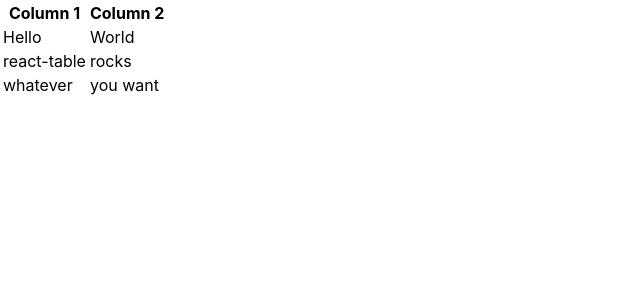
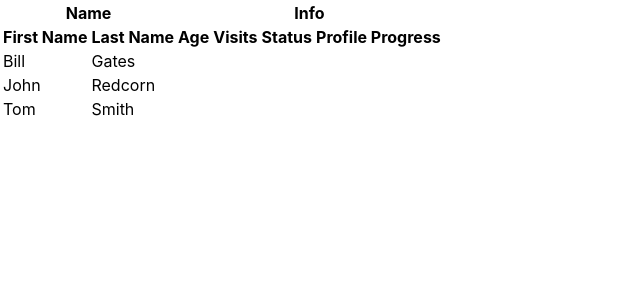
Before and after one commit to Elliotmrgn/User-Directory, a React (Create React App) app: page / in a window 1280 px wide. Shown: the top 300 px of the page, without its empty margins (0-640 px from the left). Built offline with nearby package versions, Linux system fonts and the light colour scheme.

Commit message:
added sorting

```diff
--- a/package.json
+++ b/package.json
@@ -9,7 +9,8 @@
     "react": "^16.13.1",
     "react-dom": "^16.13.1",
     "react-scripts": "3.4.1",
-    "react-table": "^7.2.2"
+    "react-table": "^7.2.2",
+    "styled-components": "^5.1.1"
   },
   "scripts": {
     "start": "react-scripts start",
--- a/src/App.js
+++ b/src/App.js
@@ -1,11 +1,9 @@
 import React from "react";
 import "./App.css";
 import Table from "./Components/Table";
-import Columns from "./utils/Columns";
-import Data from "./utils/Data";
 
 const App = () => {
-  return <Table columns={Columns} data={Data} />;
+  return <Table />;
 };
 
 export default App;
--- a/src/Components/Table.js
+++ b/src/Components/Table.js
@@ -1,35 +1,60 @@
 import React from "react";
-import { useTable } from "react-table";
+import { useTable, useSortBy } from "react-table";
 
 const Table = () => {
-
     const columns = React.useMemo(
         () => [
           {
-            Header: "Column 1",
-            accessor: "col1", // accessor is the "key" in the data
+            Header: 'Name',
+            columns: [
+              {
+                Header: 'First Name',
+                accessor: 'firstName',
               },
               {
-            Header: "Column 2",
-            accessor: "col2",
+                Header: 'Last Name',
+                accessor: 'lastName',
+              },
+            ],
+          },
+          {
+            Header: 'Info',
+            columns: [
+              {
+                Header: 'Age',
+                accessor: 'age',
+              },
+              {
+                Header: 'Visits',
+                accessor: 'visits',
+              },
+              {
+                Header: 'Status',
+                accessor: 'status',
+              },
+              {
+                Header: 'Profile Progress',
+                accessor: 'progress',
+              },
+            ],
           },
         ],
         []
-      );
+      )
 
   const data = React.useMemo(
     () => [
       {
-            col1: "Hello",
-            col2: "World",
+        firstName: "Bill",
+        lastName: "Gates",
       },
       {
-            col1: "react-table",
-            col2: "rocks",
+        firstName: "John",
+        lastName: "Redcorn",
       },
       {
-            col1: "whatever",
-            col2: "you want",
+        firstName: "Tom",
+        lastName: "Smith",
       },
     ],
     []
@@ -41,33 +66,51 @@
     headerGroups,
     rows,
     prepareRow,
-  } = useTable({ columns, data });
+  } = useTable({ columns, data }, useSortBy);
 
   return (
+    <>
       <table {...getTableProps()}>
         <thead>
-        {headerGroups.map((headerGroup) => (
+          {headerGroups.map(headerGroup => (
             <tr {...headerGroup.getHeaderGroupProps()}>
-            {headerGroup.headers.map((column) => (
-              <th {...column.getHeaderProps()}>{column.render("Header")}</th>
+              {headerGroup.headers.map(column => (
+                // Add the sorting props to control sorting. For this example
+                // we can add them into the header props
+                <th {...column.getHeaderProps(column.getSortByToggleProps())}>
+                  {column.render('Header')}
+                  {/* Add a sort direction indicator */}
+                  <span>
+                    {column.isSorted
+                      ? column.isSortedDesc
+                        ? ' 🔽'
+                        : ' 🔼'
+                      : ''}
+                  </span>
+                </th>
               ))}
             </tr>
           ))}
         </thead>
         <tbody {...getTableBodyProps()}>
-        {rows.map((row) => {
+          {rows.map(
+            (row, i) => {
               prepareRow(row);
               return (
                 <tr {...row.getRowProps()}>
-              {row.cells.map((cell) => {
-                return <td {...cell.getCellProps()}>{cell.render("Cell")}</td>;
+                  {row.cells.map(cell => {
+                    return (
+                      <td {...cell.getCellProps()}>{cell.render('Cell')}</td>
+                    )
                   })}
                 </tr>
-          );
-        })}
+              )}
+          )}
         </tbody>
       </table>
-  );
+      <br />
+    </>
+  )
 };
 
 export default Table;
```
Also changed, not shown: 1 other file (tests, documents, lock files or other folders). Lines whose indentation alone changed are shown as unchanged.
